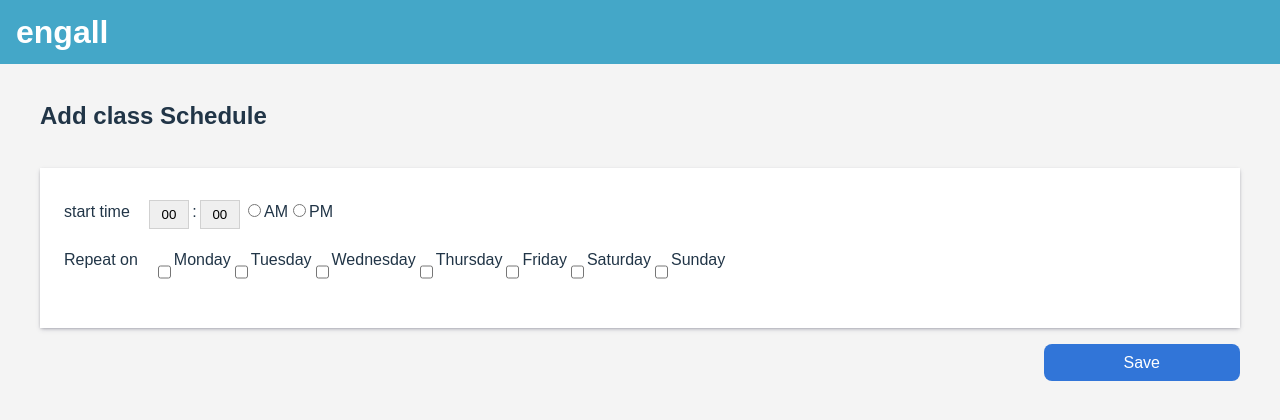
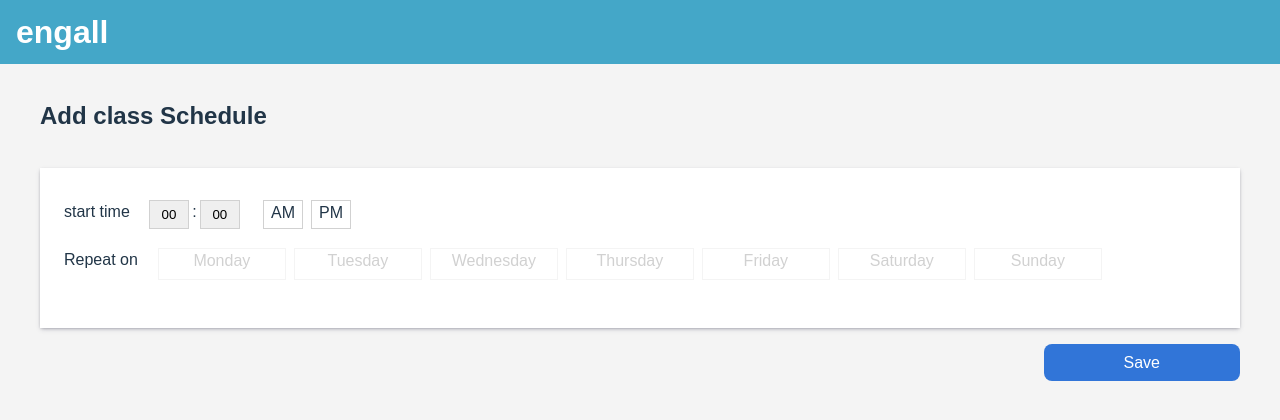
Before and after one commit to hyebinjo/wanted-pre-onboarding-engall-schedule, a React (Vite) app: page /add in a window 1280 px wide. Shown: the top 420 px of the page. Built offline with nearby package versions, Linux system fonts and the light colour scheme; data requests are answered from the project's data file.

Commit message:
style: 시간, 요일 선택 input 스타일링

```diff
--- a/src/pages/Add.tsx
+++ b/src/pages/Add.tsx
@@ -95,29 +95,29 @@ function Add() {
             <option value={'50'}>50</option>
             <option value={'55'}>55</option>
           </TimeSelect>
-          <div onChange={(e) => setAMPM(e.target.value)}>
-            <input type="radio" name="time" value="am" />
-            <label htmlFor="am">AM</label>
-            <input type="radio" name="time" value="pm" />
-            <label htmlFor="pm">PM</label>
-          </div>
+          <RadioContainer onChange={(e) => setAMPM(e.target.value)}>
+            <RadioInput type="radio" id="am" name="time" value="am" />
+            <RadioLabel htmlFor="am">AM</RadioLabel>
+            <RadioInput type="radio" id="pm" name="time" value="pm" />
+            <RadioLabel htmlFor="pm">PM</RadioLabel>
+          </RadioContainer>
         </Section>
         <Section onChange={(e) => setDay(e.target.value)}>
           <h3>Repeat on</h3>
-          <input type="checkbox" name="weekday" value="mon" />
-          <label htmlFor="mon">Monday</label>
-          <input type="checkbox" name="weekday" value="tue" />
-          <label htmlFor="tue">Tuesday</label>
-          <input type="checkbox" name="weekday" value="wed" />
-          <label htmlFor="wed">Wednesday</label>
-          <input type="checkbox" name="weekday" value="thu" />
-          <label htmlFor="thu">Thursday</label>
-          <input type="checkbox" name="weekday" value="fri" />
-          <label htmlFor="fri">Friday</label>
-          <input type="checkbox" name="weekday" value="sat" />
-          <label htmlFor="sat">Saturday</label>
-          <input type="checkbox" name="weekday" value="sun" />
-          <label htmlFor="sun">Sunday</label>
+          <CheckboxInput type="checkbox" id="mon" name="weekday" value="mon" />
+          <CheckboxLabel htmlFor="mon">Monday</CheckboxLabel>
+          <CheckboxInput type="checkbox" id="tue" name="weekday" value="tue" />
+          <CheckboxLabel htmlFor="tue">Tuesday</CheckboxLabel>
+          <CheckboxInput type="checkbox" id="wed" name="weekday" value="wed" />
+          <CheckboxLabel htmlFor="wed">Wednesday</CheckboxLabel>
+          <CheckboxInput type="checkbox" id="thu" name="weekday" value="thu" />
+          <CheckboxLabel htmlFor="thu">Thursday</CheckboxLabel>
+          <CheckboxInput type="checkbox" id="fri" name="weekday" value="fri" />
+          <CheckboxLabel htmlFor="fri">Friday</CheckboxLabel>
+          <CheckboxInput type="checkbox" id="sat" name="weekday" value="sat" />
+          <CheckboxLabel htmlFor="sat">Saturday</CheckboxLabel>
+          <CheckboxInput type="checkbox" id="sun" name="weekday" value="sun" />
+          <CheckboxLabel htmlFor="sun">Sunday</CheckboxLabel>
         </Section>
       </Form>
       <Button onClick={(e) => handleSaveClick(e)}>Save</Button>
@@ -178,3 +178,48 @@ const TimeSelect = styled.select`
     outline: none;
   }
 `;
+
+const RadioContainer = styled.div`
+  margin-left: 1rem;
+`;
+
+const RadioInput = styled.input`
+  display: none;
+  :checked + label {
+    background: gray;
+    color: #fff;
+  }
+`;
+
+const RadioLabel = styled.label`
+  display: inline-block;
+  width: 2.5rem;
+  height: 1.8rem;
+  margin: 0 0.25rem;
+  border: 1px solid #d1d1d1;
+  text-align: center;
+  font-weight: 500;
+  font-size: 1rem;
+  cursor: pointer;
+`;
+
+const CheckboxInput = styled.input`
+  display: none;
+  :checked + label {
+    border: 1px solid #d1d1d1;
+    color: #000000;
+  }
+`;
+
+const CheckboxLabel = styled.label`
+  display: inline-block;
+  width: 8rem;
+  height: 2rem;
+  margin: 0 0.25rem;
+  border: 1px solid #f4f4f4;
+  color: #d1d1d1;
+  text-align: center;
+  font-weight: 500;
+  font-size: 1rem;
+  cursor: pointer;
+`;
```
